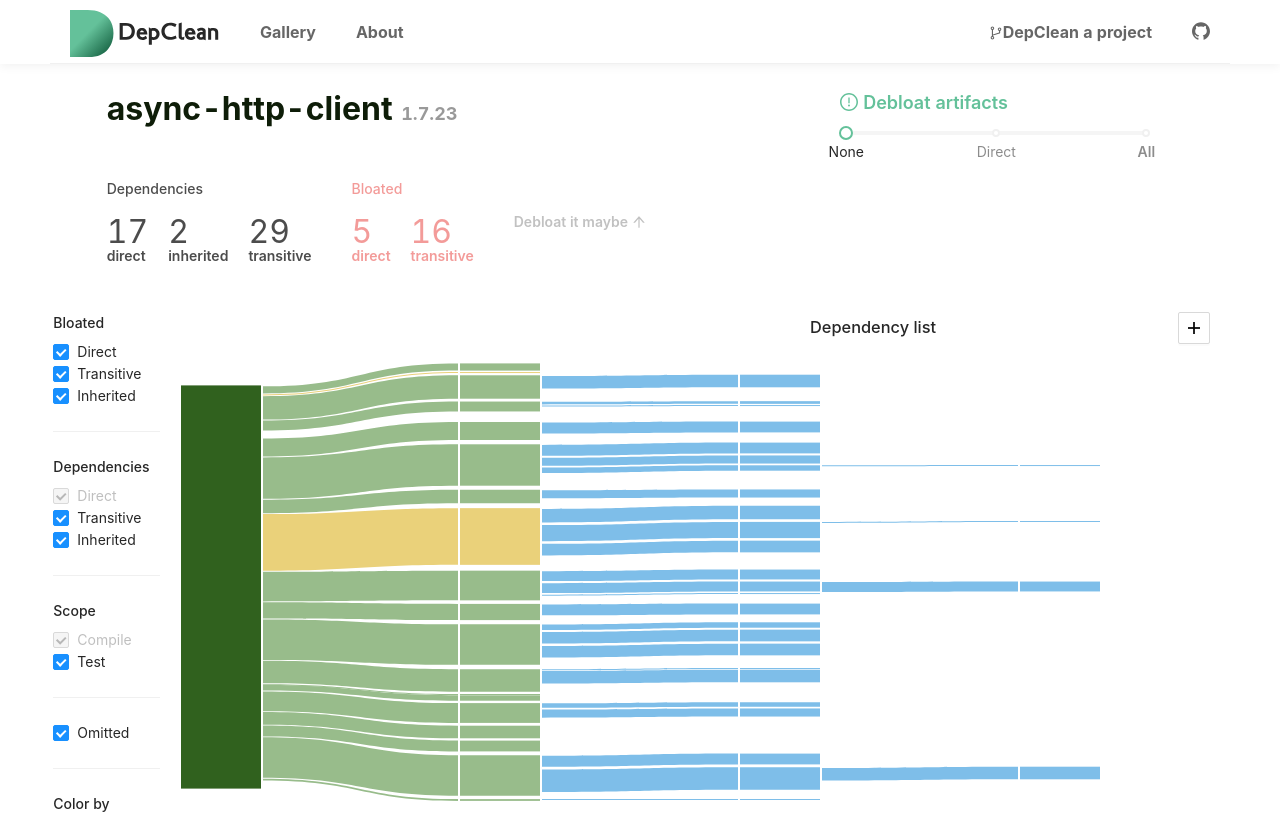
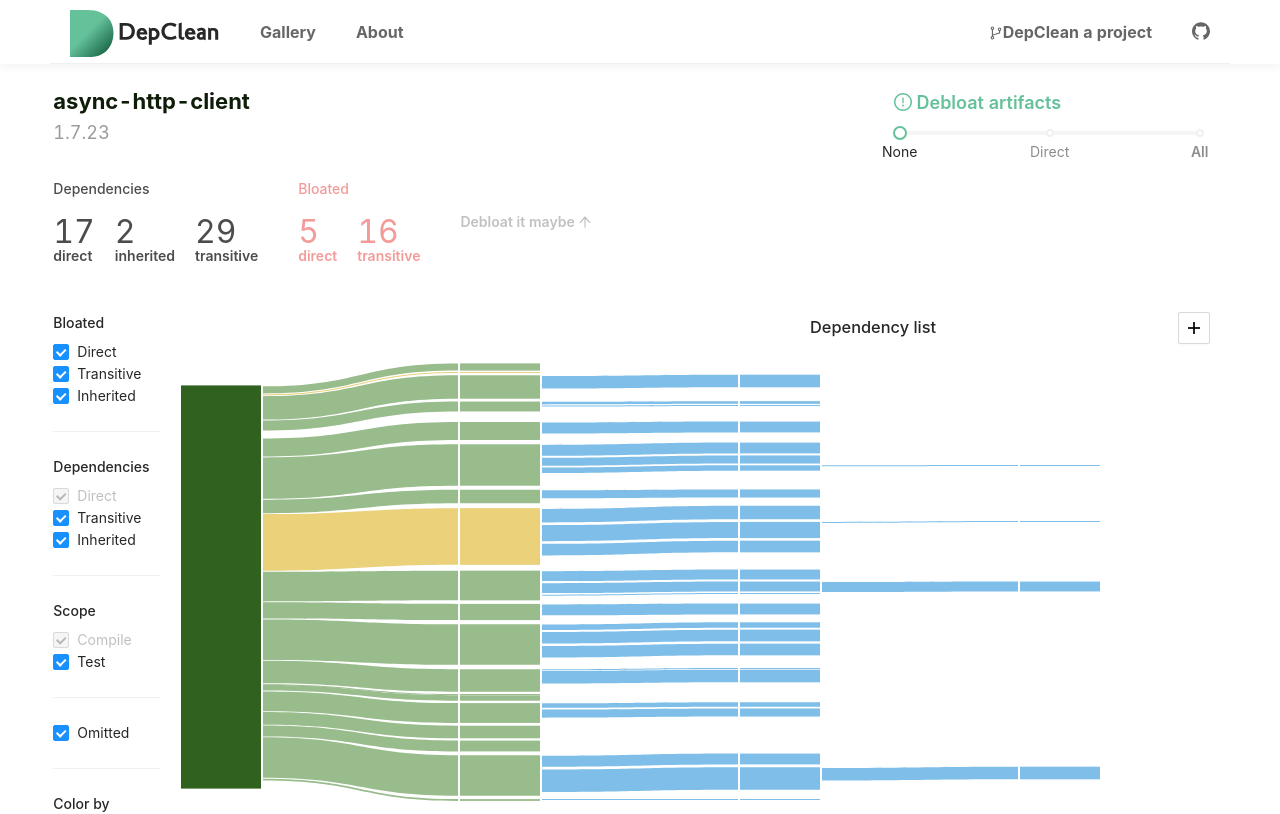
Before and after one commit to ASSERT-KTH/depclean-web, a React (Create React App) app in the folder front-end/: page /result in a window 1280 px wide. Shown: the top 814 px of the page. Built offline with nearby package versions, Linux system fonts and the light colour scheme.

Commit message:
fix main info design

```diff
--- a/front-end/src/App.css
+++ b/front-end/src/App.css
@@ -351,8 +351,9 @@ p{
 
 /* MAIN INFO */
 #MainInfo h1{
-  font-size: 32px;
+  font-size: 22px;
   font-weight: 700;
+  margin-bottom: 0;
 }
 
 /* MAIN PAGE */
--- a/front-end/src/MainInfo.tsx
+++ b/front-end/src/MainInfo.tsx
@@ -35,12 +35,13 @@ export const MainInfo = () => {
 
 
     return (
-        <Col span={20} offset={2}>
+        <Col span={22} offset={1}>
             <div className="flex flex-enter margin-20 " >
                 <div>
                     <h1 >
-                        {tittle} <span className="version-num">{version}</span>
+                        {tittle}
                     </h1>
+                    <span className="version-num">{version}</span>
                 </div>
                 <div className="pull-left slider-theme">
                     <span className="tittle"><ExclamationCircleOutlined /> Debloat artifacts</span>
```
